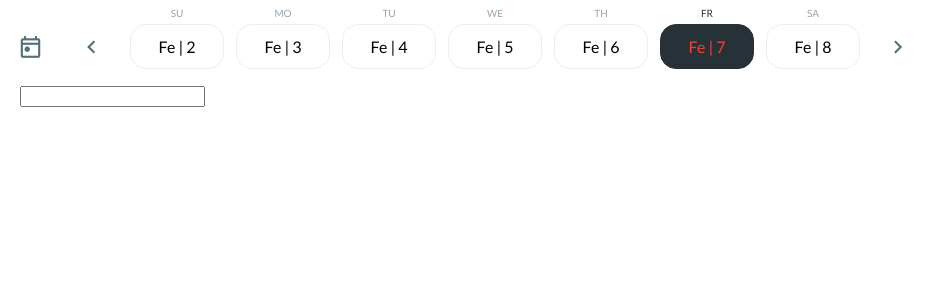
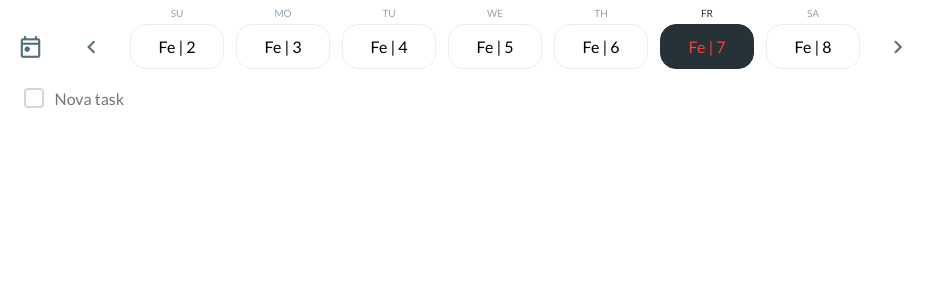
Before and after one commit to leandro-rocks/chaotic-notes, a React (Vite) app: page / in a window 1280 px wide. Shown: the top 300 px of the page, without its empty margins (0-944 px from the left). Built offline with nearby package versions, Linux system fonts and the light colour scheme.

Commit message:
feat: refactor NewTask component with styled Container and input field for improved layout

```diff
--- a/src/components/TaskList/components/NewTask/NewTask.tsx
+++ b/src/components/TaskList/components/NewTask/NewTask.tsx
@@ -1,6 +1,8 @@
 import { useState } from "react";
 import { Task } from "@customTypes/task";
 import { useDates } from "../../../../hooks/useDates";
+import { Container, NewTaskField } from "./styles";
+import Checkbox from "@components/Checkbox";
 
 const NewTask = ({
   onTaskCreation,
@@ -28,8 +30,9 @@ const NewTask = ({
   };
 
   return (
-    <div>
-      <input
+    <Container>
+      <Checkbox />
+      <NewTaskField
         type="text"
         value={task}
         onChange={(e) => setTask(e.target.value)}
@@ -38,8 +41,9 @@ const NewTask = ({
             handleAddTask();
           }
         }}
+        placeholder="Nova task"
       />
-    </div>
+    </Container>
   );
 };
 
--- /dev/null
+++ b/src/components/TaskList/components/NewTask/styles.ts
@@ -0,0 +1,16 @@
+import { spacing } from "@styles";
+import styled from "styled-components";
+
+export const Container = styled.div`
+  display: flex;
+  gap: ${spacing.xsmall};
+`;
+
+export const NewTaskField = styled.input`
+  font: inherit;
+  padding: 0;
+  margin: 0;
+  width: 100%;
+  outline: none;
+  border: none;
+`;
```
